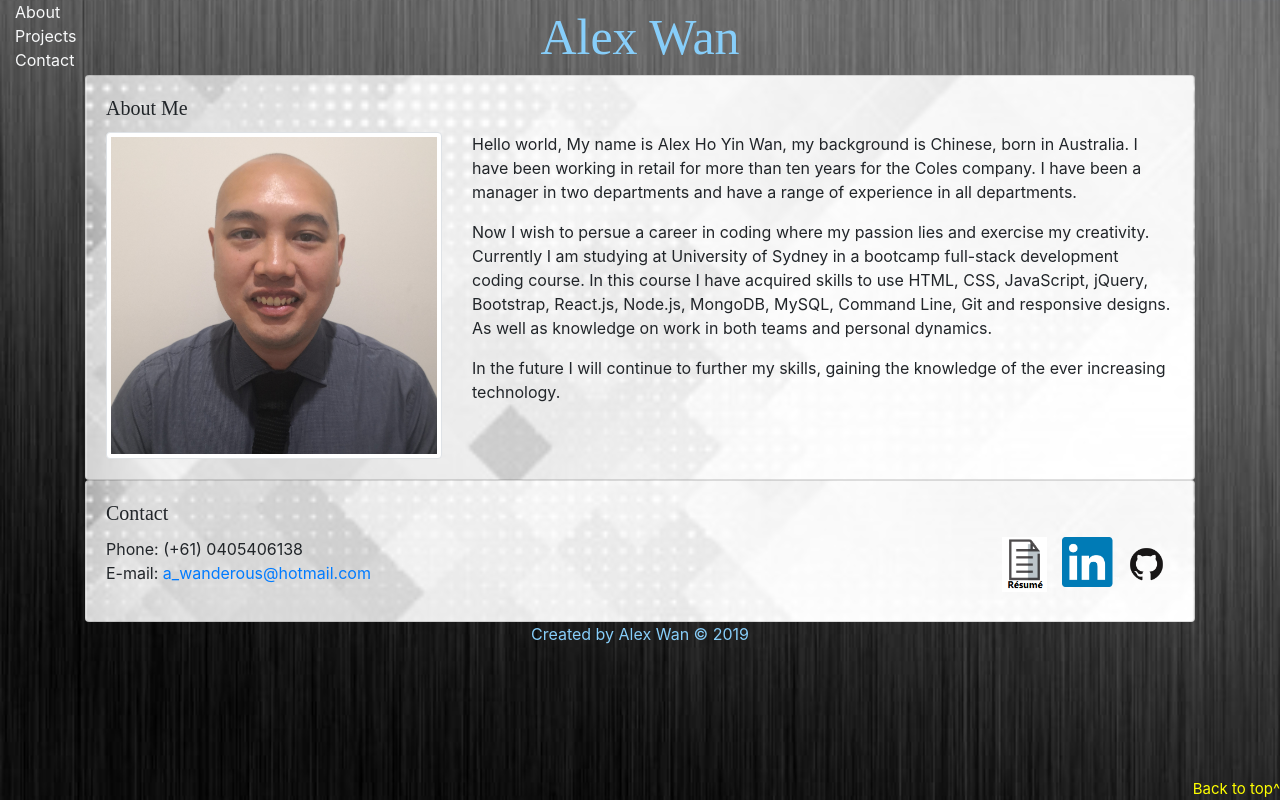
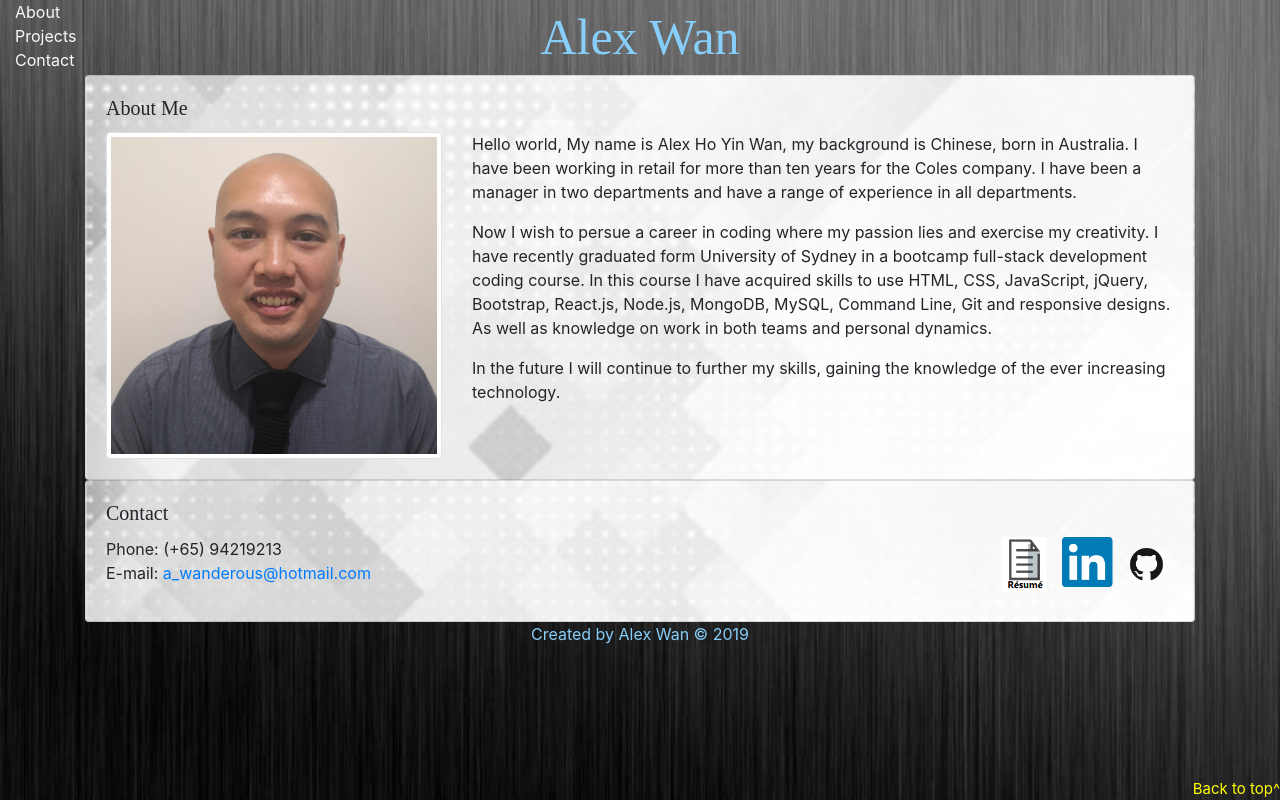
Before and after one commit to aWanderous/aWanderous.github.io, a plain HTML site: page index.html in a window 1280 px wide. Drawn offline with nearby package versions, Linux system fonts and the light colour scheme; a web font is replaced by a local one.

Commit message:
updated to singapore info

```diff
--- a/index.html
+++ b/index.html
@@ -59,7 +59,7 @@
                     I have been working in retail for more than ten years for the Coles company.
                     I have been a manager in two departments and have a range of experience in all departments.
                   </p>
-                  <p>Now I wish to persue a career in coding where my passion lies and exercise my creativity. Currently I am studying at University of Sydney in a bootcamp full-stack development coding course.
+                  <p>Now I wish to persue a career in coding where my passion lies and exercise my creativity. I have recently graduated form University of Sydney in a bootcamp full-stack development coding course.
                     In this course I have acquired skills to use HTML, CSS, JavaScript, jQuery, Bootstrap, React.js, Node.js, MongoDB, MySQL, Command Line, Git and responsive designs. As well as knowledge on work in both teams and personal dynamics.
                   </p>
                   <p>In the future I will continue to further my skills, gaining the knowledge of the ever increasing technology.
@@ -125,7 +125,7 @@
                 <h5 class="card-title"> Contact </h5>
                 <div class="row">
                   <div class="col-md-8">
-                    Phone: (+61) 0405406138</br>
+                    Phone: (+65) 94219213</br>
                     <address>
                       E-mail: <a href="mailto:a_wanderous@hotmail.com">a_wanderous@hotmail.com</a>
                     </address>
@@ -135,7 +135,7 @@
 
                     <a target= 'blank' href="https://github.com/aWanderous"><img id="github" src="assets/images/github.png" alt="GitHub"></a>
                     <a target= 'blank' href="https://www.linkedin.com/in/alex-ho-yin-wan/"><img id="linkedIn" src="assets/images/linkedIn.png" alt="Linkedin"></a>
-                    <a target= 'blank' href="https://s.docworkspace.com/d/AAJt99uUw8g2wKG--JidFA"><img id="resume" src="assets/images/resume.png" alt="Résumé"></a>
+                    <a target= 'blank' href="https://s.docworkspace.com/d/AA_8wT2Uw8g24LGd_pmdFA"><img id="resume" src="assets/images/resume.png" alt="Résumé"></a>
                   </div>
                 </div>
               </div>
```
